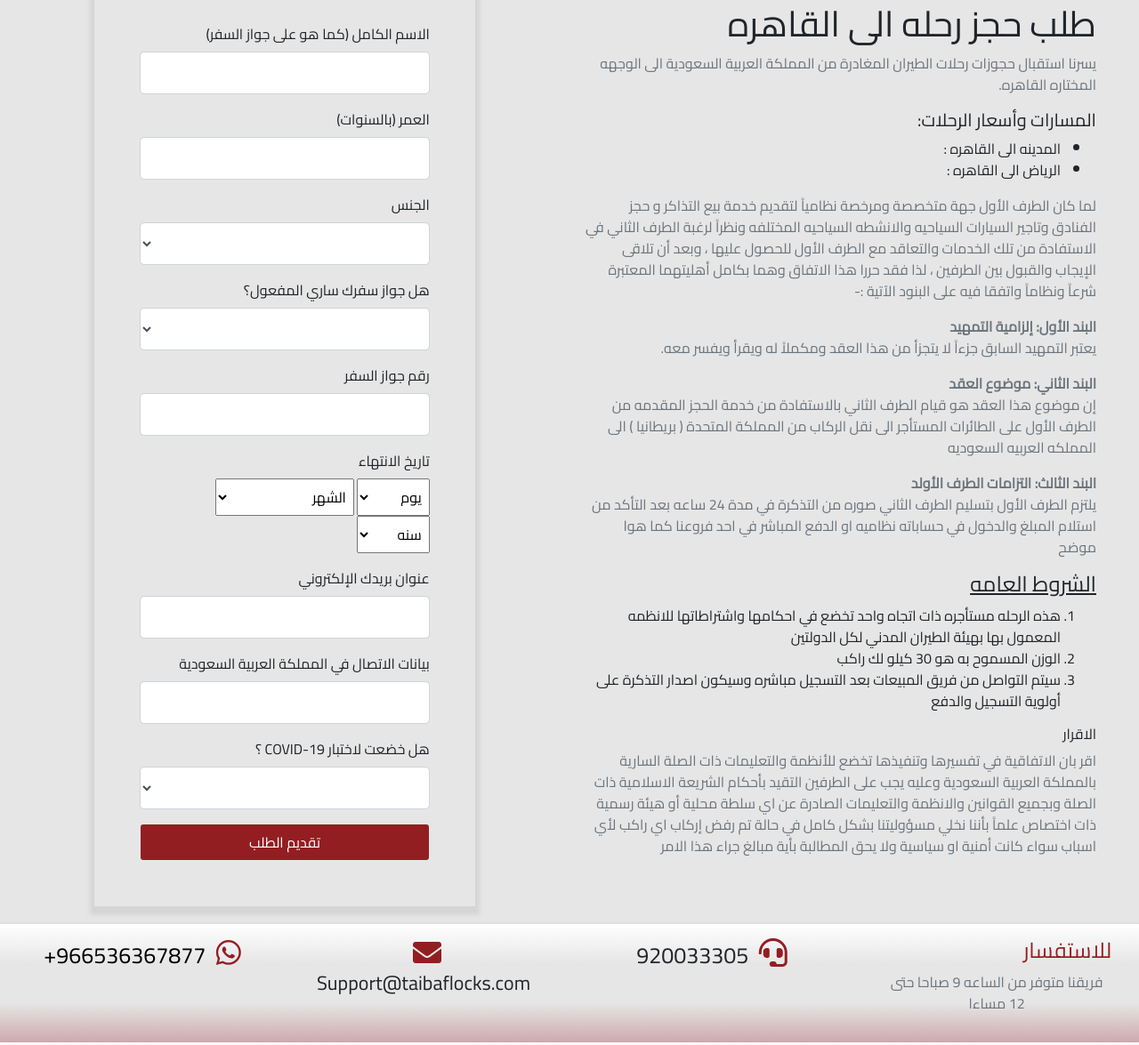
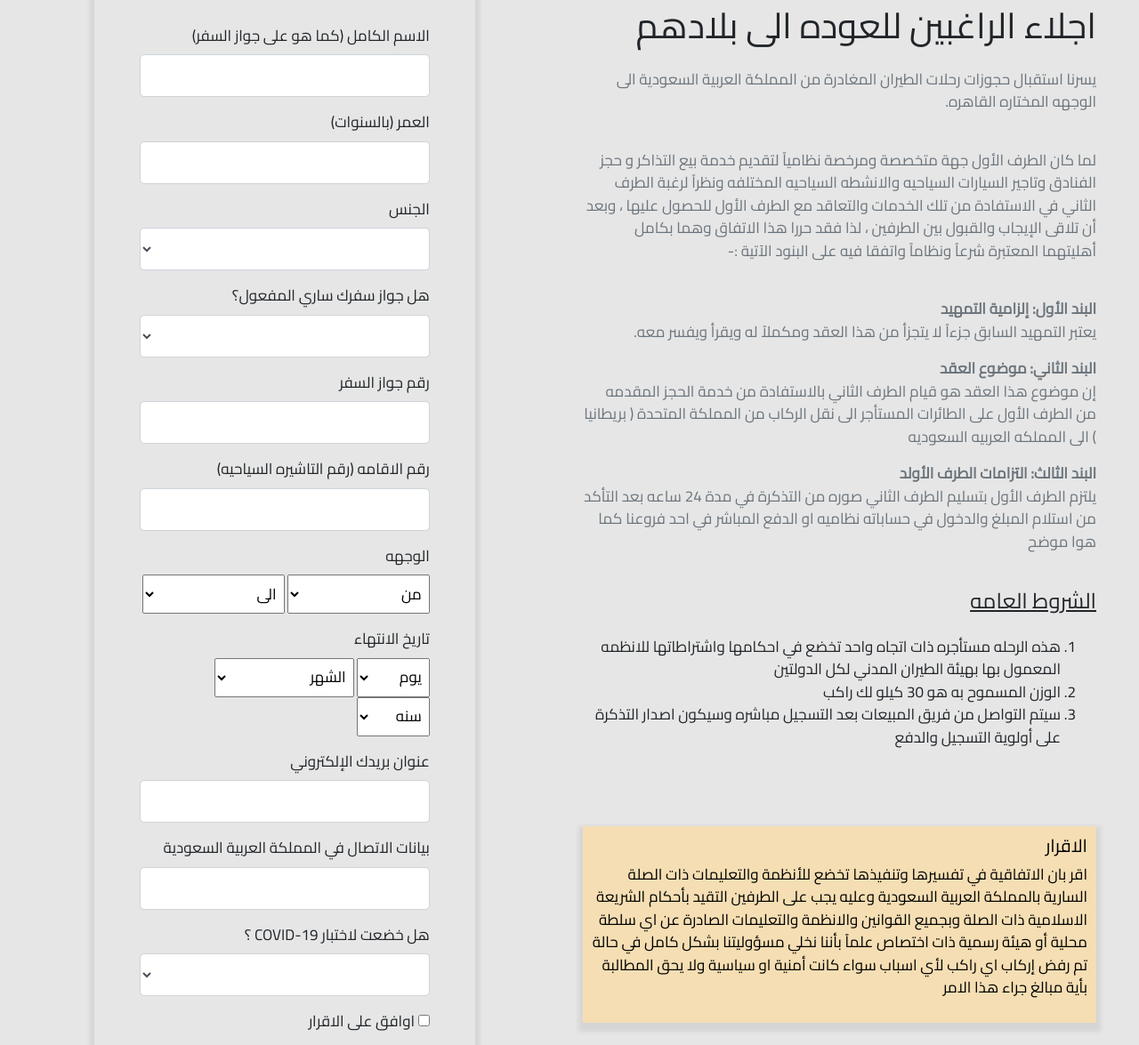
Before and after one commit to DaliaAdel/special-flight, a plain HTML site: page index.html in a window 1280 px wide. Shown: the part 101-1276 px from the top of the page at 89% size. Drawn offline with Linux system fonts and the light colour scheme.

Commit message:
Add files via upload

```diff
--- a/css/style.css
+++ b/css/style.css
@@ -2,6 +2,7 @@ body
 {
     background-color: rgb(230, 230, 230);
     font-family: 'Cairo';
+    font-size:17px ;
 }
 nav
 {
@@ -43,11 +44,18 @@ outline: 1px solid rgb(147,30,33) ;
 {
     color: rgb(147,30,33);
 }
-/* span
+.from
 {
-    font-size: 25px;
-    padding: 5px;
-} */
+    width: 49%;
+}
+.para
+{
+    color:black;
+    box-shadow: 0 5px 5px 5px rgb(214, 213, 213);
+    background-color: wheat;
+    margin-top: 15%;
+    padding: 10px;
+}
 .help
 {
     background-image: linear-gradient(rgb(255, 255, 255),rgb(230, 230, 230),rgb(230, 230, 230),rgba(147,30,33,0.3));
@@ -67,15 +75,23 @@ outline: 1px solid rgb(147,30,33) ;
 {
     text-decoration: none;
 }
+.foot
+{
+    padding-top: 60px;
+}
 @media only screen and (max-width:900px)
 {
     .left-col form
         {
             width: 100%;
-            padding: 0px;
+            padding: 3px;
         }
     .row1
     {
         margin: 20px auto;
     }
+    .foot
+    {
+        padding-top: 0px;
+    }
 }
--- a/index.html
+++ b/index.html
@@ -38,15 +38,10 @@
       <div class="container-fluid">
           <div class="row ">
               <div class="col-md-6 right-col mt-5 text-right pr-5 ">
-                <h1>طلب حجز رحله الى القاهره</h1>
-                <p class="text-muted">يسرنا استقبال حجوزات رحلات الطيران المغادرة من المملكة العربية السعودية الى الوجهه المختاره القاهره.</p>
-                <h5>المسارات وأسعار الرحلات:</h5>
-                <ul>
-                    <li> المدينه الى القاهره : </li>
-                    <li> الرياض الى القاهره  : </li>
-                </ul>
-                <p class="text-muted">لما كان الطرف الأول جهة متخصصة ومرخصة نظامياً لتقديم خدمة بيع التذاكر و حجز الفنادق وتاجير السيارات السياحيه والانشطه السياحيه المختلفه ونظراً لرغبة الطرف الثاني في الاستفادة من تلك الخدمات والتعاقد مع الطرف الأول للحصول عليها ، وبعد أن تلاقى الإيجاب والقبول بين الطرفين ، لذا فقد حررا هذا الاتفاق وهما بكامل أهليتهما المعتبرة شرعاً ونظاماً واتفقا فيه على البنود الآتية :-</p>
-                <p class="text-muted"> <span class="font-weight-bold d-block"> البند الأول: إلزامية التمهيد</span>
+                <h1>اجلاء الراغبين للعوده الى بلادهم</h1>
+                <p class="text-muted pt-3">يسرنا استقبال حجوزات رحلات الطيران المغادرة من المملكة العربية السعودية الى الوجهه المختاره القاهره.</p>
+                <p class="text-muted pt-4">لما كان الطرف الأول جهة متخصصة ومرخصة نظامياً لتقديم خدمة بيع التذاكر و حجز الفنادق وتاجير السيارات السياحيه والانشطه السياحيه المختلفه ونظراً لرغبة الطرف الثاني في الاستفادة من تلك الخدمات والتعاقد مع الطرف الأول للحصول عليها ، وبعد أن تلاقى الإيجاب والقبول بين الطرفين ، لذا فقد حررا هذا الاتفاق وهما بكامل أهليتهما المعتبرة شرعاً ونظاماً واتفقا فيه على البنود الآتية :-</p>
+                <p class="text-muted pt-4"> <span class="font-weight-bold d-block"> البند الأول: إلزامية التمهيد</span>
                     يعتبر التمهيد السابق جزءاً لا يتجزأ من هذا العقد ومكملاً له ويقرأ ويفسر معه.
                 </p>
                 <p class="text-muted"> <span class="font-weight-bold d-block"> البند الثاني: موضوع العقد</span>
@@ -55,15 +50,17 @@
                     <p class="text-muted"> <span class="font-weight-bold d-block">البند الثالث: التزامات الطرف الأولد</span>
                       يلتزم الطرف الأول بتسليم الطرف الثاني صوره من التذكرة في مدة 24 ساعه بعد التأكد من استلام المبلغ والدخول في حساباته نظاميه او الدفع المباشر في احد فروعنا كما هوا موضح
                     </p>
-                    <h4 style="text-decoration: underline;">الشروط العامه </h4>
-                    <ol>
+                    <h4 style="text-decoration: underline;" class="pt-4">الشروط العامه </h4>
+                    <ol class="pt-3">
                       <li>	هذه الرحله مستأجره ذات اتجاه واحد تخضع في احكامها واشتراطاتها للانظمه المعمول بها بهيئة الطيران المدني لكل الدولتين </li>
                       <li>	الوزن المسموح به هو 30 كيلو لك راكب </li>
                       <li>	سيتم التواصل من فريق المبيعات بعد التسجيل مباشره وسيكون اصدار التذكرة على أولوية التسجيل والدفع </li>
                     </ol>
-                    <h6>الاقرار</h6>
-                    <p class="text-muted">اقر بان الاتفاقية في تفسيرها وتنفيذها تخضع للأنظمة والتعليمات ذات الصلة السارية بالمملكة العربية السعودية وعليه يجب على الطرفين التقيد بأحكام الشريعة الاسلامية ذات الصلة وبجميع القوانين والانظمة والتعليمات الصادرة عن اي سلطة محلية أو هيئة رسمية ذات اختصاص علماً بأننا نخلي مسؤوليتنا بشكل كامل في حالة تم رفض إركاب اي راكب لأي اسباب سواء كانت أمنية او سياسية ولا يحق المطالبة بأية مبالغ جراء هذا الامر </p>
-              </div><!-- 1 -->
+                    <div  class=" para">
+                    <h5 class="">الاقرار</h5>
+                    <p>اقر بان الاتفاقية في تفسيرها وتنفيذها تخضع للأنظمة والتعليمات ذات الصلة السارية بالمملكة العربية السعودية وعليه يجب على الطرفين التقيد بأحكام الشريعة الاسلامية ذات الصلة وبجميع القوانين والانظمة والتعليمات الصادرة عن اي سلطة محلية أو هيئة رسمية ذات اختصاص علماً بأننا نخلي مسؤوليتنا بشكل كامل في حالة تم رفض إركاب اي راكب لأي اسباب سواء كانت أمنية او سياسية ولا يحق المطالبة بأية مبالغ جراء هذا الامر </p>
+                    </div>
+                  </div><!-- 1 -->
 
               <div class="col-md-6 left-col ">
                   <div class="row justify-content-center row1 ">
@@ -99,7 +96,31 @@
                             <label for="passportnum">رقم جواز السفر</label>
                             <input type="text" class="form-control form-control-lg" id="passportnum" >
                         </div>
-
+                        <div class="form-group ">
+                          <label for="age">رقم الاقامه (رقم التاشيره السياحيه) </label>
+                          <input type="text" class="form-control form-control-lg" id="age" >
+                      </div>
+                      <div class="form-group ">
+                        <label for="dist" class="d-block"> الوجهه</label>
+                        <select id= "dist" class= "p-1 from" >
+                          <option > من</option>
+                          <option value=""> الرياض</option>
+                          <option value=""> جده </option>
+                          <option value=""> المدينه</option>
+                        </select>
+                        <select id= "dist" class= "p-1 from" >
+                          <option > الى</option>
+                          <option value="">القاهره </option>
+                          <option value="">الهند</option>
+                          <option value="">سريلانكا</option>
+                          <option value=""> الاسكندريه</option>
+                          <option value="">اسلام اباد</option>
+                          <option value="">اباتشي</option>
+                          <option value="">مانيلا</option>
+                          <option value=""> نيودلهي</option>
+                          <option value="">كراتشي </option>
+                        </select>
+                    </div>
                         <div class="form-group ">
                           <label for="date" class="d-block">تاريخ الانتهاء</label>
                           <select id= "date" class= " w-25 p-1" >
@@ -155,6 +176,12 @@
                         <option value="female" class="option">لا</option>
                     </select>
                 </div>
+                <div class="form-group ">
+                  <input  type="checkbox" value="" id="defaultCheck1">
+                  <label  for="defaultCheck1">
+                    اوافق على الاقرار
+                  </label>
+                </div>
 
                         <button type="submit" class="btn  form-control form-control-lg ">تقديم الطلب</button>
                       </form>
@@ -175,13 +202,13 @@
 
             </div>
 
-              <div class="col-md-3 col-sm-6">
+              <div class="col-md-3 col-sm-6 pt-4">
                 <p class="p-3"> <i class="fas fa-headset fa-2x i"></i>   <span style="font-size: 25px;"class="pr-2">920033305</span> </p>
               </div>
-                <div class="col-md-3 col-sm-6">
+                <div class="col-md-3 col-sm-6 pt-4">
                   <a class="d-inline-block p-3"> <i class="fas fa-envelope fa-2x i"></i>   <span style="font-size: 22px;"class="pr-2">Support@taibaflocks.com</span> </a>
                   </div>
-                  <div class="col-md-3 col-sm-6">
+                  <div class="col-md-3 col-sm-6 pt-4">
                     <a href="https://api.whatsapp.com/send?phone=+966536367877" class="d-inline-block p-3 whats "> <i class="fab fa-whatsapp fa-2x i"></i>  <span style="font-size: 25px;"class="pr-2">966536367877+</span> </a>
                     </div>
           </div>
@@ -196,7 +223,7 @@
               <img src="images/Untitled-1.png" width="100%" alt="">
             </div><!-- 1.1 -->
 
-              <div class="col-md-2 p-5">
+              <div class="col-md-2 foot">
               <a href="#" class="d-block foot-link">    الصفحه الرئيسيه <i class="fas fa-arrow-left"></i></a>
               <a href="#" class="d-block foot-link">من نحن <i class="fas fa-arrow-left"></i></a>
               <a href="#" class="d-block foot-link">عروضنا <i class="fas fa-arrow-left"></i></a>
```
